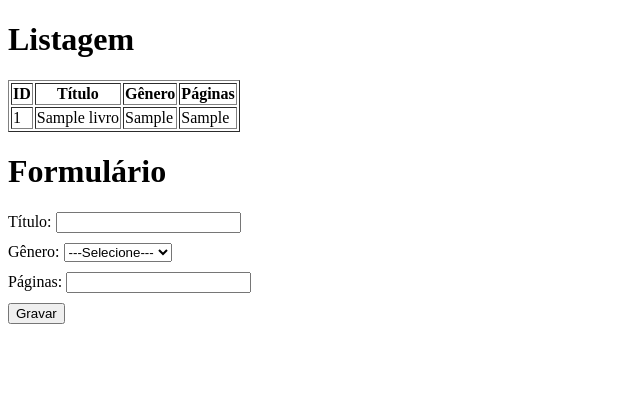
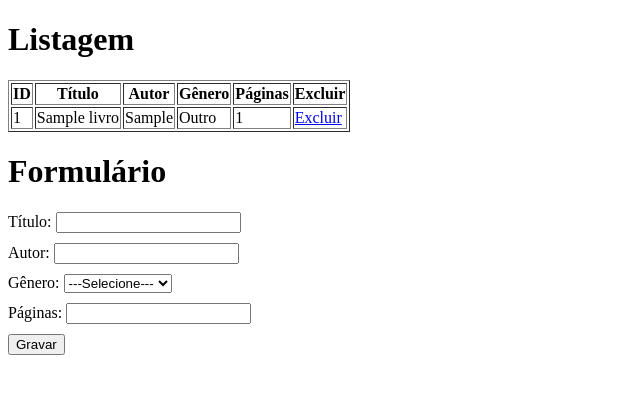
Before and after one commit to ddomenicoifpr/lingProgWeb2025, a PHP site: page / in a window 1280 px wide. Shown: the top 394 px of the page, without its empty margins (0-640 px from the left). Run offline with PHP 8.4, Linux system fonts and the light colour scheme; tables that the repository leaves empty or names only in its code hold one stand-in row (values such as "Sample post").

Commit message:
Aula 23/05/2025

```diff
--- a/implementacoes/biblioteca/index.php
+++ b/implementacoes/biblioteca/index.php
@@ -19,14 +19,18 @@ $livros = $stm->fetchAll();
 if(isset($_POST["titulo"])) {
     //Obter os valores digitados pelo usuário
     $titulo = $_POST["titulo"];
+    $autor  = $_POST["autor"];
     $genero = $_POST["genero"];
     $qtdPag = $_POST["paginas"];
 
     //Inserir as informações na base de dados
-    $sql = "INSERT INTO livros (titulo, genero, qtd_paginas)
-            VALUES (?, ?, ?)";
+    $sql = "INSERT INTO livros (titulo, autor, genero, qtd_paginas)
+            VALUES (?, ?, ?, ?)";
     $stm = $con->prepare($sql);
-    $stm->execute([$titulo, $genero, $qtdPag]);
+    $stm->execute([$titulo, $autor, $genero, $qtdPag]);
+
+    //Redirecionar para a mesma página a fim de limpar o buffer do navegodor
+    header("location: index.php");
 }
 
 ?>
@@ -44,16 +48,35 @@ if(isset($_POST["titulo"])) {
         <tr>
             <th>ID</th>
             <th>Título</th>
+            <th>Autor</th>
             <th>Gênero</th>
             <th>Páginas</th>
+            <th>Excluir</th>
         </tr>
 
         <?php foreach($livros as $l): ?>
             <tr>
                 <td><?= $l["id"] ?></td>
                 <td><?= $l["titulo"] ?></td>
-                <td><?= $l["genero"] ?></td>
+                <td><?= $l["autor"] ?></td>
+                <td>
+                    <?php
+                        if($l["genero"] == 'D')
+                            echo "Drama";
+                        else if($l["genero"] == 'R')
+                            echo "Romance";
+                        else if($l["genero"] == 'F')
+                            echo "Ficção";
+                        else
+                            echo "Outro";
+                    ?>
+                </td>
                 <td><?= $l["qtd_paginas"] ?></td>
+                <td>
+                    <a href="excluir.php?id=<?= $l["id"] ?>"
+                        onclick="return confirm('Confirma a exclusão?');">
+                        Excluir</a>
+                </td>
             </tr>
         <?php endforeach; ?>
     </table>
@@ -65,6 +88,11 @@ if(isset($_POST["titulo"])) {
         <div style="margin-bottom: 10px;">
             <label for="titulo">Título: </label>
             <input type="text" name="titulo" id="titulo" />
+        </div>
+
+        <div style="margin-bottom: 10px;">
+            <label for="autor">Autor: </label>
+            <input type="text" name="autor" id="autor" />
         </div>
 
         <div style="margin-bottom: 10px;">
```
Also changed, not shown: implementacoes/biblioteca/banco.sql (added, +11 -0 lines), implementacoes/biblioteca/excluir.php (added, +21 -0 lines), 1 other file.
